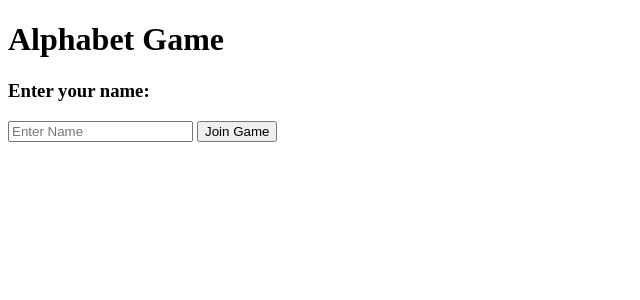
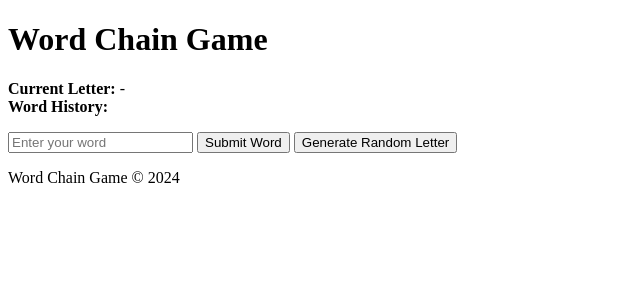
Before and after one commit to haasya2001/AlphabetGame, a Flask app: page / in a window 1280 px wide. Shown: the top 300 px of the page, without its empty margins (0-640 px from the left). Run offline with Flask 3, Linux system fonts and the light colour scheme; some libraries are stand-ins or nearby versions.

Commit message:
Update index.html

```diff
--- a/templates/index.html
+++ b/templates/index.html
@@ -3,118 +3,31 @@
 <head>
   <meta charset="UTF-8">
   <meta name="viewport" content="width=device-width, initial-scale=1.0">
-    <title>Alphabet Game</title>
-    <script src="https://cdn.socket.io/4.5.0/socket.io.min.js"></script>
+  <title>Word Chain Game</title>
+  <script src="https://cdn.socket.io/4.0.0/socket.io.min.js"></script>
+  <link rel="stylesheet" href="/static/styles.css">
 </head>
 <body>
-    <h1>Alphabet Game</h1>
-
-    <!-- Player Name Input -->
-    <div id="joinGame">
-        <h3>Enter your name:</h3>
-        <input type="text" id="playerName" placeholder="Enter Name" required>
-        <button onclick="joinGame()">Join Game</button>
+  <div id="game-container">
+    <h1>Word Chain Game</h1>
+    <div id="game-panel">
+      <div class="info-box">
+        <strong>Current Letter:</strong> <span id="current-letter">-</span>
       </div>
-
-    <!-- Players List -->
-    <div id="players" style="display:none;">
-        <h3>Players:</h3>
-        <ul id="playerList"></ul>
+      <div id="history">
+        <strong>Word History:</strong>
+        <ul id="word-list"></ul>
       </div>
-
-    <!-- Game Controls -->
-    <div id="gameControls" style="display:none;">
-        <button id="startGameButton" onclick="startGame()">Start Game</button>
-    </div>
-
-    <!-- Game Display -->
-    <div id="gameDisplay" style="display:none;">
-        <h3>Current Letter: <span id="currentLetter"></span></h3>
-        <h4>Current Turn: Player <span id="currentTurn"></span></h4>
-
-        <!-- Word Submission -->
-        <div id="wordInput">
-            <input type="text" id="wordField" placeholder="Enter word" required>
-            <button onclick="submitWord()">Submit Word</button>
-        </div>
-
-        <!-- Word History -->
-        <div id="wordHistory">
-            <h4>Word History:</h4>
-            <ul id="historyList"></ul>
+      <input id="word-input" type="text" placeholder="Enter your word" />
+      <button id="submit-word">Submit Word</button>
+      <button id="generate-letter">Generate Random Letter</button>
+      <p id="error-message"></p>
     </div>
   </div>
+  <footer>
+    <p>Word Chain Game &copy; 2024</p>
+  </footer>
 
-    <script>
-        const socket = io();
-
-        let playerId = null;
-
-        function joinGame() {
-            const playerName = document.getElementById('playerName').value;
-            if (!playerName) {
-                alert('Please enter a name to join the game.');
-                return;
-            }
-
-            playerId = Object.keys(socket.io.opts.query).length + 1; // Assign ID
-            socket.emit('join_game', { player_id: playerId, player_name: playerName });
-
-            document.getElementById('joinGame').style.display = 'none';
-        }
-
-        socket.on('update_players', (players) => {
-            const playerList = document.getElementById('playerList');
-            playerList.innerHTML = '';
-
-            for (let id in players) {
-                const listItem = document.createElement('li');
-                listItem.textContent = `Player ${id}: ${players[id]}`;
-                playerList.appendChild(listItem);
-            }
-
-            document.getElementById('players').style.display = 'block';
-
-            // Show Start Button if Player 1
-            if (playerId === 1) {
-                document.getElementById('gameControls').style.display = 'block';
-            }
-        });
-
-        function startGame() {
-            socket.emit('start_game');
-        }
-
-        socket.on('game_started', (data) => {
-            document.getElementById('currentLetter').textContent = data.current_letter;
-            document.getElementById('currentTurn').textContent = data.current_player;
-
-            document.getElementById('gameControls').style.display = 'none';
-            document.getElementById('gameDisplay').style.display = 'block';
-        });
-
-        function submitWord() {
-            const word = document.getElementById('wordField').value;
-            socket.emit('submit_word', { player_id: playerId, word: word });
-        }
-
-        socket.on('update_game', (data) => {
-            document.getElementById('currentLetter').textContent = data.current_letter;
-            document.getElementById('currentTurn').textContent = data.current_player;
-
-            const historyList = document.getElementById('historyList');
-            historyList.innerHTML = '';
-
-            data.word_history.forEach(word => {
-                const listItem = document.createElement('li');
-                listItem.textContent = word;
-                historyList.appendChild(listItem);
-            });
-        });
-
-        socket.on('invalid_word', (data) => {
-            alert(data.message);
-        });
-    </script>
+  <script src="/static/app.js"></script>
 </body>
 </html>
```
Lines whose indentation alone changed are shown as unchanged.
